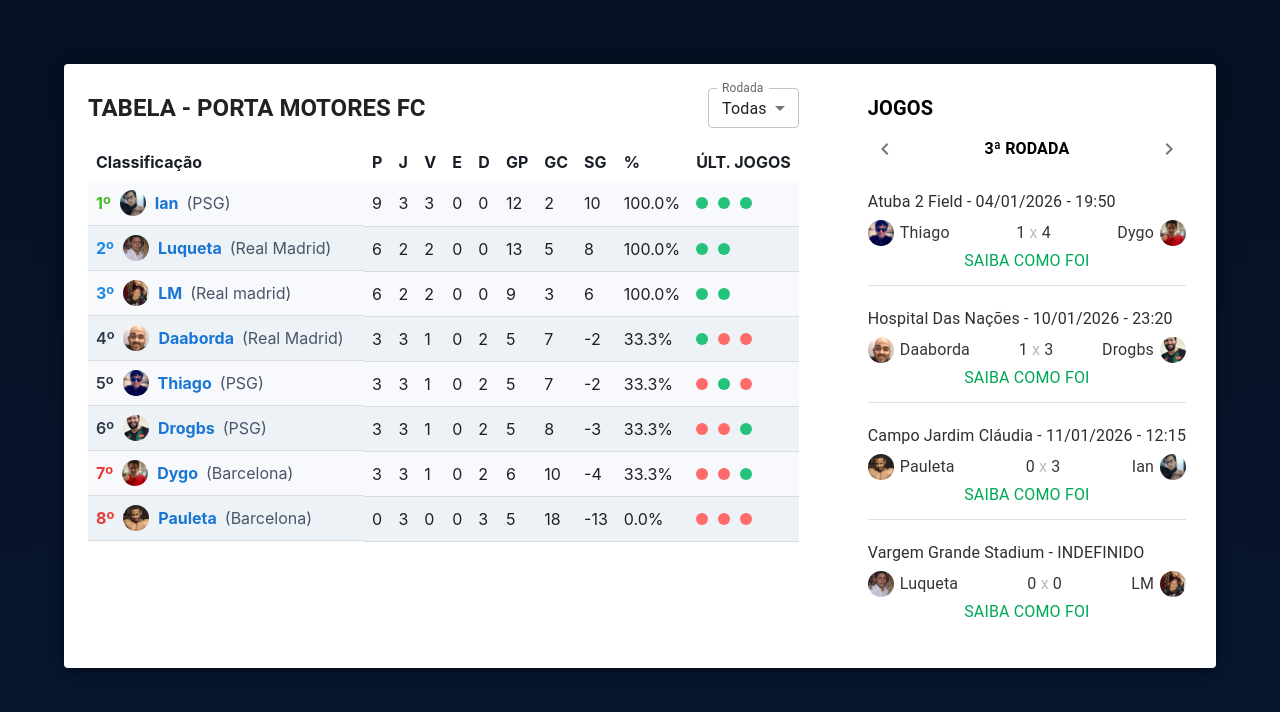
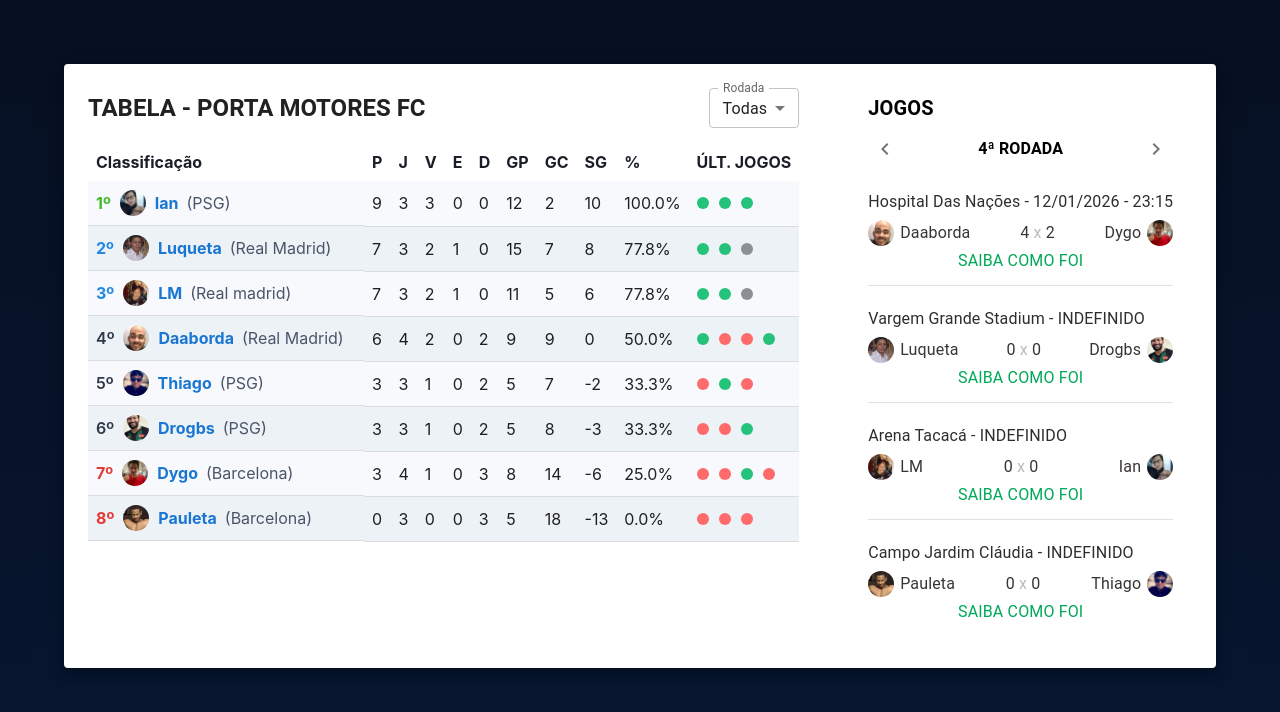
Before and after one commit to Lucasds98/eafc-portal-motores, a React (Vite) app: page / in a window 1280 px wide. Shown: the top 712 px of the page. Built offline with nearby package versions, Linux system fonts and the light colour scheme; the HTML template or start-up script is replaced by a standard one.

Commit message:
fim da rdd 3

```diff
--- a/src/components/JogosDaRodada/JogosDaRodada.jsx
+++ b/src/components/JogosDaRodada/JogosDaRodada.jsx
@@ -15,7 +15,7 @@ import PlayerModal from "../PlayerModal/PlayerModal";
 import { getImage } from "../../utils/getImage";
 
 export default function JogosDaRodada() {
-  const [rodadaAtual, setRodadaAtual] = useState(3);
+  const [rodadaAtual, setRodadaAtual] = useState(4);
   const [openPlayer, setOpenPlayer] = useState(false);
   const [selectedPlayer, setSelectedPlayer] = useState(null);
 
--- a/src/data/games.js
+++ b/src/data/games.js
@@ -19,12 +19,12 @@ export const games = [
   { id: 'r3-j1', rdd: 3, timeA: 2, timeB: 3, golsA: 1, golsB: 4, status: 'finalizado', local: 'Atuba 2 Field', data: '2026-01-04', hora: '19:50' },
   { id: 'r3-j2', rdd: 3, timeA: 7, timeB: 5, golsA: 1, golsB: 3, status: 'finalizado', local: 'Hospital Das Nações', data: '2026-01-10', hora: '23:20' },
   { id: 'r3-j3', rdd: 3, timeA: 8, timeB: 4, golsA: 0, golsB: 3, status: 'finalizado', local: 'Campo Jardim Cláudia', data: '2026-01-11', hora: '12:15' },
-  { id: 'r3-j4', rdd: 3, timeA: 1, timeB: 6, golsA: 0, golsB: 0, status: 'pendente', local: 'Vargem Grande Stadium', data: 'INDEFINIDO', hora: '' },
+  { id: 'r3-j4', rdd: 3, timeA: 1, timeB: 6, golsA: 2, golsB: 2, status: 'finalizado', local: 'Vargem Grande Stadium', data: '2026-01-12', hora: '19:30' },
 
   // RDD 4
-  { id: 'r4-j1', rdd: 4, timeA: 1, timeB: 5, golsA: 0, golsB: 0, status: 'pendente', local: 'Vargem Grande Stadium', data: 'INDEFINIDO', hora: '' },
-  { id: 'r4-j2', rdd: 4, timeA: 6, timeB: 4, golsA: 0, golsB: 0, status: 'pendente', local: 'Arena Tacacá', data: 'INDEFINIDO', hora: '' },
-  { id: 'r4-j3', rdd: 4, timeA: 7, timeB: 3, golsA: 0, golsB: 0, status: 'pendente', local: 'Hospital Das Nações', data: 'INDEFINIDO', hora: '' },
+  { id: 'r4-j1', rdd: 4, timeA: 7, timeB: 3, golsA: 4, golsB: 2, status: 'finalizado', local: 'Hospital Das Nações', data: '2026-01-12', hora: '23:15' },
+  { id: 'r4-j2', rdd: 4, timeA: 1, timeB: 5, golsA: 0, golsB: 0, status: 'pendente', local: 'Vargem Grande Stadium', data: 'INDEFINIDO', hora: '' },
+  { id: 'r4-j3', rdd: 4, timeA: 6, timeB: 4, golsA: 0, golsB: 0, status: 'pendente', local: 'Arena Tacacá', data: 'INDEFINIDO', hora: '' },
   { id: 'r4-j4', rdd: 4, timeA: 8, timeB: 2, golsA: 0, golsB: 0, status: 'pendente', local: 'Campo Jardim Cláudia', data: 'INDEFINIDO', hora: '' },
 
   // RDD 5
--- a/src/data/matches.js
+++ b/src/data/matches.js
@@ -38,6 +38,11 @@ export const matches = [
   { rdd: 3, jogadorId: 8, result: 'D', golsPro: 0, golsContra: 3 },
   { rdd: 3, jogadorId: 4, result: 'V', golsPro: 3, golsContra: 0 },
   //JOGO 4
-  // { rdd: 2, jogadorId: 2, result: 'V', golsPro: 4, golsContra: 1 },
-  // { rdd: 2, jogadorId: 5, result: 'D', golsPro: 1, golsContra: 4 },
+  { rdd: 3, jogadorId: 1, result: 'E', golsPro: 2, golsContra: 2 },
+  { rdd: 3, jogadorId: 6, result: 'E', golsPro: 2, golsContra: 2 },
+
+  // RDD 4
+  //JOGO 1
+  { rdd: 4, jogadorId: 7, result: 'V', golsPro: 4, golsContra: 2 },
+  { rdd: 4, jogadorId: 3, result: 'D', golsPro: 2, golsContra: 4 },
 ];
```
